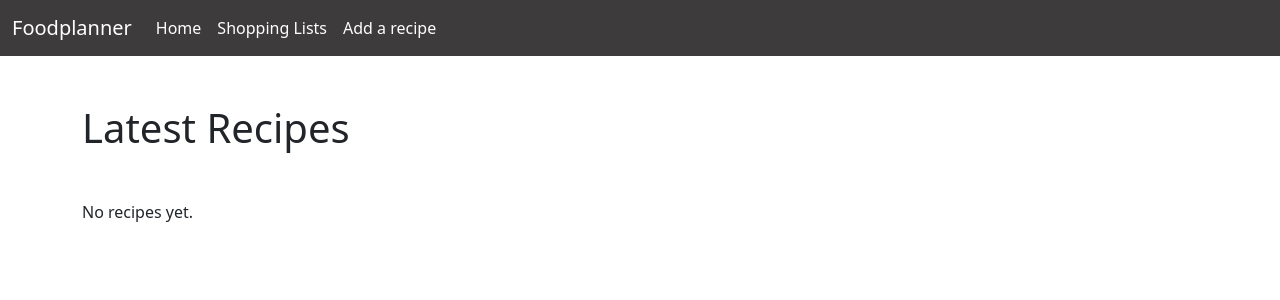
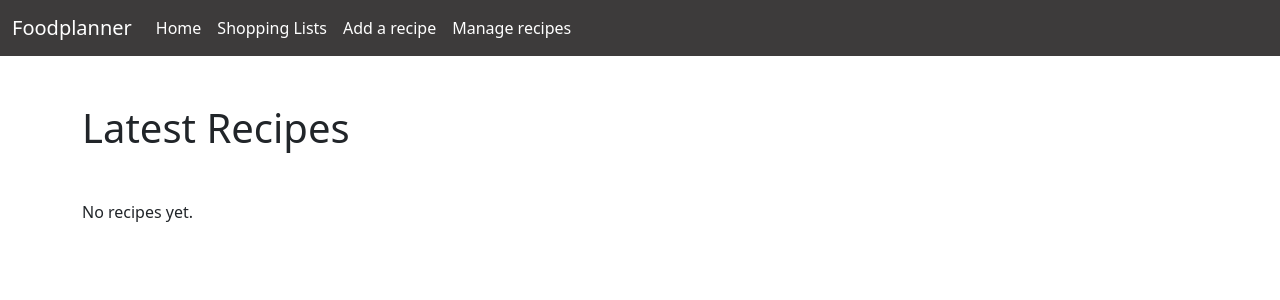
Before and after one commit to jeromebelpaire/foodplanner, a Django app: page /recipes/home/ in a window 1280 px wide. Shown: the top 300 px of the page. Run offline with Django 4.2, Linux system fonts and the light colour scheme; the visitor is signed in with stand-in values (Sample User, id 1); data that the repository does not hold is empty; parts of the project's set-up code (start-up, migrations or seed data) failed here and were passed over.

Commit message:
fix: make paths more stable

```diff
--- a/recipes/templates/recipes/base.html
+++ b/recipes/templates/recipes/base.html
@@ -34,11 +34,15 @@
             <li class="nav-item">
               <a class="nav-link active" aria-current="page" href="{% url 'home_view' %}">Home</a>
             </li>
-                        <li class="nav-item">
+            <li class="nav-item">
               <a class="nav-link active" aria-current="page" href="{% url 'recipe_sum_view' %}">Shopping Lists</a>
             </li>
-                        <li class="nav-item">
-              <a class="nav-link active" aria-current="page" href="../../admin/recipes/recipe/">Add a recipe</a>
+            <li class="nav-item">
+              <a class="nav-link active" aria-current="page" href="{% url 'admin:recipes_recipe_add' %}">Add a recipe</a>
+            </li>
+            <li class="nav-item">
+              <a class="nav-link active" aria-current="page" href="{% url 'admin:recipes_recipe_changelist' %}">Manage recipes</a>
+            </li>
           </ul>
         </div>
       </div>
```
